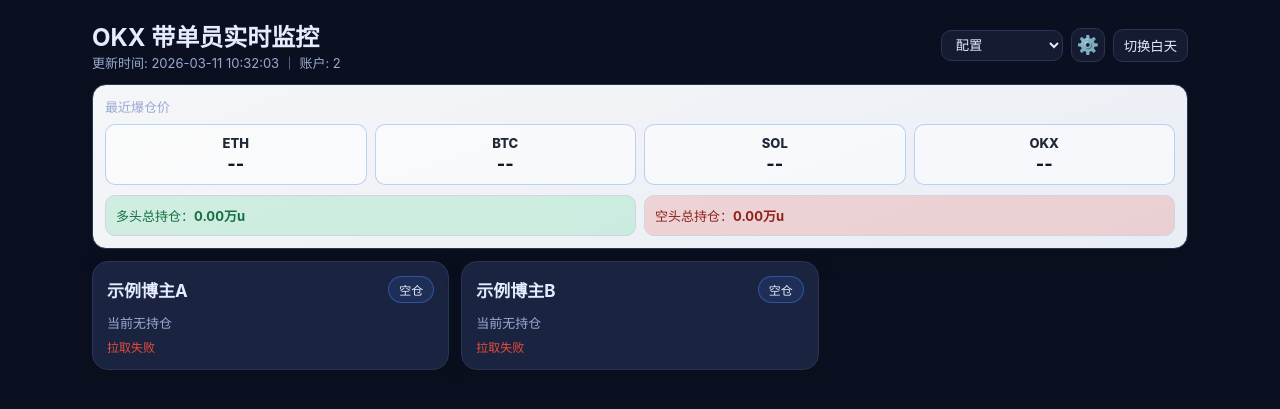
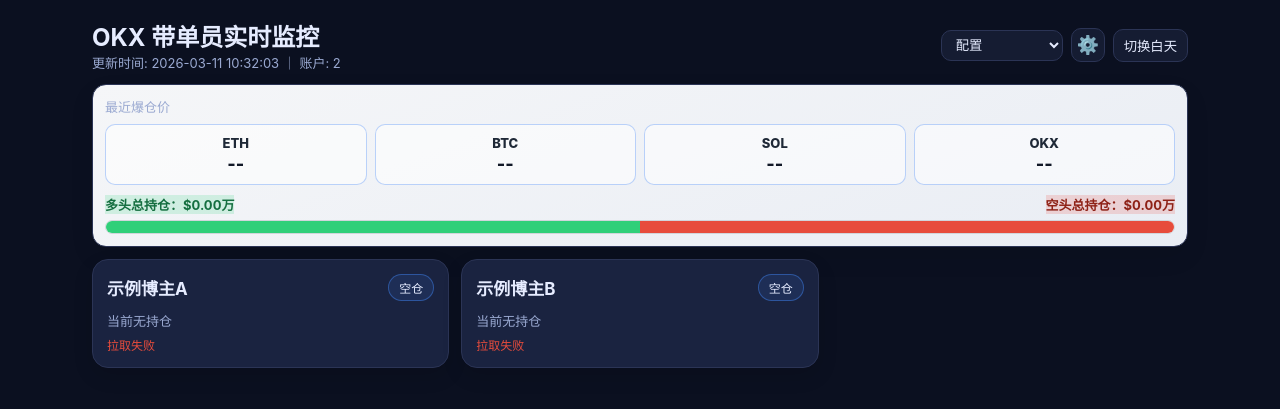
Before and after one commit to wangjun6561-ui/gpt, a Flask app: page / in a window 1280 px wide. Shown: the top 409 px of the page. Run offline with Flask 2, Linux system fonts and the light colour scheme; data that the repository does not hold is empty; some libraries are stand-ins or nearby versions.

Commit message:
feat: add dynamic market ratio bar and switch monetary display to $

```diff
--- a/app.py
+++ b/app.py
@@ -57,7 +57,14 @@ class OKXMonitor:
         self.previous_trades: Dict[str, List[str]] = {}
         self.latest_positions: Dict[str, Dict[str, Any]] = {}
         self.recent_liq_panel: Dict[str, str] = {"eth": "--", "btc": "--", "sol": "--", "okx": "--"}
-        self.market_game: Dict[str, str] = {"long": "0U", "short": "0U"}
+        self.market_game: Dict[str, Any] = {
+            "long": "$0.00万",
+            "short": "$0.00万",
+            "long_value": 0.0,
+            "short_value": 0.0,
+            "long_ratio": 0.5,
+            "short_ratio": 0.5,
+        }
         self._position_cursor = 0
         self._load_trades_history()
 
@@ -164,12 +171,12 @@ class OKXMonitor:
         return text.rstrip("0").rstrip(".") if "." in text else text
 
     @staticmethod
-    def format_wan_u(num: Any, decimals: int = 2, unit: str = "万U") -> str:
+    def format_wan_u(num: Any, decimals: int = 2, unit: str = "万") -> str:
         try:
             value = float(num)
         except (TypeError, ValueError):
             value = 0.0
-        return f"{value / 10000:.{decimals}f}{unit}"
+        return f"${value / 10000:.{decimals}f}{unit}"
 
     def _http_get_json(self, url: str, params: Optional[Dict[str, Any]] = None) -> Dict[str, Any]:
         if params:
@@ -307,13 +314,10 @@ class OKXMonitor:
         return len(self.traders)
 
     def switch_to_all_rank_traders(self) -> int:
-        config_ids = {t.unique_name for t in self.base_traders}
-        merged_map: Dict[str, TraderConfig] = {}
+        merged_map: Dict[str, TraderConfig] = {t.unique_name: t for t in self.base_traders}
 
         for rank_type in self.ALL_RANK_TYPES:
             for trader in self.fetch_follow_rank_traders(rank_type):
-                if trader.unique_name in config_ids:
-                    continue
                 prev = merged_map.get(trader.unique_name)
                 if prev is None or trader.aum > prev.aum:
                     merged_map[trader.unique_name] = trader
@@ -413,6 +417,7 @@ class OKXMonitor:
         return {
             "instId": inst_id,
             "symbol": inst_id.replace("-SWAP", "").replace("-", "/").lower(),
+            "symbolBase": inst_id.split("-")[0].upper() if inst_id else "--",
             "direction": direction,
             "lever": pos.get("lever", "0"),
             "dirLev": f"{direction}{pos.get('lever', '0')}x",
@@ -426,7 +431,7 @@ class OKXMonitor:
             "marginValue": margin_value,
             "notionalUsd": self.format_number(pos.get("notionalUsd", 0), 4),
             "notionalValue": float(pos.get("notionalUsd", 0) or 0),
-            "notionalWan": self.format_wan_u(pos.get("notionalUsd", 0), 2, "万U"),
+            "notionalWan": self.format_wan_u(pos.get("notionalUsd", 0), 2, "万"),
             "upl": self.format_number(pos.get("upl", 0), 4),
             "liqPx": liq_px,
             "mgnRate": f"{mgn_ratio * 100:.2f}%",
@@ -467,7 +472,7 @@ class OKXMonitor:
                     continue
                 prev = best.get(base)
                 if prev is None or score < prev[0]:
-                    best[base] = (score, f"{liq}U")
+                    best[base] = (score, f"${liq}")
 
         panel = {k: "--" for k in coin_keys}
         for k, (_, v) in best.items():
@@ -475,7 +480,7 @@ class OKXMonitor:
         return panel
 
     @staticmethod
-    def _build_market_game(items: List[Dict[str, Any]]) -> Dict[str, str]:
+    def _build_market_game(items: List[Dict[str, Any]]) -> Dict[str, Any]:
         long_total = 0.0
         short_total = 0.0
         for item in items:
@@ -488,9 +493,19 @@ class OKXMonitor:
                     short_total += value
                 else:
                     long_total += value
+        total = long_total + short_total
+        if total <= 0:
+            long_ratio = short_ratio = 0.5
+        else:
+            long_ratio = long_total / total
+            short_ratio = short_total / total
         return {
-            "long": OKXMonitor.format_wan_u(long_total, 2, "万u"),
-            "short": OKXMonitor.format_wan_u(short_total, 2, "万u"),
+            "long": OKXMonitor.format_wan_u(long_total, 2, "万"),
+            "short": OKXMonitor.format_wan_u(short_total, 2, "万"),
+            "long_value": long_total,
+            "short_value": short_total,
+            "long_ratio": long_ratio,
+            "short_ratio": short_ratio,
         }
 
     def refresh_positions(self, unique_names: Optional[Set[str]] = None):
--- a/templates/dashboard.html
+++ b/templates/dashboard.html
@@ -20,10 +20,13 @@
     .liqgrid{display:grid;grid-template-columns:repeat(4,1fr);gap:8px}
     .liqitem{padding:10px;border:1px solid rgba(66,133,244,.35);border-radius:10px;text-align:center;background:rgba(255,255,255,.55)}
     .liqcoin{font-size:13px;color:#1f2937;font-weight:800;text-transform:uppercase}.liqval{font-size:18px;font-weight:800;color:#111827;margin-top:2px}
-    .game{margin-top:10px;display:grid;grid-template-columns:1fr 1fr;gap:8px}
-    .game .side{padding:10px;border-radius:10px;border:1px solid #d1d5db;font-size:13px}
-    .game .long{background:rgba(48,207,121,.18);color:rgb(20,110,63)}
-    .game .short{background:rgba(231,76,60,.18);color:rgb(142,33,22)}
+    .game{margin-top:10px}
+    .game-head{display:flex;justify-content:space-between;gap:10px;font-size:13px;margin-bottom:6px}
+    .game-head .long{color:rgb(20,110,63);font-weight:800}
+    .game-head .short{color:rgb(142,33,22);font-weight:800}
+    .game-bar{width:100%;height:14px;border-radius:999px;overflow:hidden;border:1px solid #d1d5db;display:flex;background:#fff}
+    .game-long{height:100%;background:rgb(48,207,121)}
+    .game-short{height:100%;background:rgb(231,76,60)}
     .grid{display:grid;grid-template-columns:repeat(auto-fill,minmax(310px,1fr));gap:12px}
     .card{border:1px solid var(--line);border-radius:16px;padding:14px;box-shadow:0 8px 20px rgba(0,0,0,.12)}
     .long{background:var(--long)} .short{background:var(--short)} .empty{background:var(--empty)}
@@ -70,8 +73,14 @@
         <div class="liqitem"><div class="liqcoin">OKX</div><div class="liqval" x-text="state.recent_liq_panel?.okx || '--'"></div></div>
       </div>
       <div class="game">
-        <div class="side long">多头总持仓：<b x-text="state.market_game?.long || '0U'"></b></div>
-        <div class="side short">空头总持仓：<b x-text="state.market_game?.short || '0U'"></b></div>
+        <div class="game-head">
+          <div class="long">多头总持仓：<b x-text="state.market_game?.long || '$0.00万'"></b></div>
+          <div class="short">空头总持仓：<b x-text="state.market_game?.short || '$0.00万'"></b></div>
+        </div>
+        <div class="game-bar">
+          <div class="game-long" :style="`width:${Math.max(0, Math.min(100, (state.market_game?.long_ratio || 0) * 100))}%`"></div>
+          <div class="game-short" :style="`width:${Math.max(0, Math.min(100, (state.market_game?.short_ratio || 0) * 100))}%`"></div>
+        </div>
       </div>
     </div>
 
@@ -80,21 +89,21 @@
         <div class="card" :class="cardClass(item)">
           <div class="top">
             <a class="name" :href="item.traderUrl" target="_blank" rel="noopener" x-text="item.name"></a>
-            <span class="badge" x-text="item.hasPosition ? `${item.position.symbol} / ${item.position.dirLev}` : '空仓'"></span>
+            <span class="badge" x-text="item.hasPosition ? `${item.position.symbolBase} ${item.position.dirLev}` : '空仓'"></span>
           </div>
           <template x-if="item.hasPosition">
             <div>
               <div class="row2">
-                <div class="big"><div class="k">开仓均价</div><div class="v" x-text="`${item.position.avgPx}U`"></div></div>
+                <div class="big"><div class="k">开仓均价</div><div class="v" x-text="`$${item.position.avgPx}`"></div></div>
                 <div class="big"><div class="k">收益率</div><div class="v" :class="valueClass(item.position.uplRate)" x-text="item.position.uplRate"></div></div>
               </div>
               <div class="pair">
                 <div class="kv"><span class="k">持仓</span><span class="v" x-text="`${item.position.contracts}张`"></span></div>
-                <div class="kv"><span class="k">保证金</span><span class="v" x-text="`${item.position.margin}U`"></span></div>
+                <div class="kv"><span class="k">保证金</span><span class="v" x-text="`$${item.position.margin}`"></span></div>
                 <div class="kv"><span class="k">持仓值</span><span class="v" x-text="item.position.notionalWan"></span></div>
-                <div class="kv"><span class="k">收益</span><span class="v" :class="valueClass(item.position.upl)" x-text="`${item.position.upl}U`"></span></div>
-                <div class="kv"><span class="k">标记价</span><span class="v" x-text="item.position.markPx === '0' ? '--' : `${item.position.markPx}U`"></span></div>
-                <div class="kv"><span class="k">爆仓价</span><span class="v" x-text="item.position.liqPx === '--' ? '--' : `${item.position.liqPx}U`"></span></div>
+                <div class="kv"><span class="k">收益</span><span class="v" :class="valueClass(item.position.upl)" x-text="`$${item.position.upl}`"></span></div>
+                <div class="kv"><span class="k">标记价</span><span class="v" x-text="item.position.markPx === '0' ? '--' : `$${item.position.markPx}`"></span></div>
+                <div class="kv"><span class="k">爆仓价</span><span class="v" x-text="item.position.liqPx === '--' ? '--' : `$${item.position.liqPx}`"></span></div>
                 <div class="kv"><span class="k">保证金率</span><span class="v" :class="item.position.danger ? 'warn' : 'good'" x-text="item.position.mgnRate"></span></div>
                 <div class="kv"><span class="k">币量</span><span class="v" x-text="item.position.coinAmount"></span></div>
               </div>
@@ -103,9 +112,9 @@
                 <div x-show="expanded[item.uniqueName]">
                   <template x-for="p in item.positions" :key="`${p.instId}-${p.margin}`">
                     <div class="sub">
-                      <div class="kv"><span class="k">币种</span><span class="v" x-text="p.symbol"></span></div>
+                      <div class="kv"><span class="k">币种</span><span class="v" x-text="p.symbolBase"></span></div>
                       <div class="kv"><span class="k">方向</span><span class="v" x-text="p.dirLev"></span></div>
-                      <div class="kv"><span class="k">保证金</span><span class="v" x-text="`${p.margin}U`"></span></div>
+                      <div class="kv"><span class="k">保证金</span><span class="v" x-text="`$${p.margin}`"></span></div>
                       <div class="kv"><span class="k">收益率</span><span class="v" :class="valueClass(p.uplRate)" x-text="p.uplRate"></span></div>
                     </div>
                   </template>
@@ -137,7 +146,7 @@
   <script>
     function dashboard(){
       return {
-        state:{last_refresh_time:'',count:0,items:[],recent_liq_panel:{eth:'--',btc:'--',sol:'--',okx:'--'},market_game:{long:'0U',short:'0U'}},
+        state:{last_refresh_time:'',count:0,items:[],recent_liq_panel:{eth:'--',btc:'--',sol:'--',okx:'--'},market_game:{long:'$0.00万',short:'$0.00万',long_ratio:.5,short_ratio:.5}},
         expanded:{},
         theme: localStorage.getItem('okx_theme') || 'dark',
         showSettings:false,
```
Also changed, not shown: README.md.
